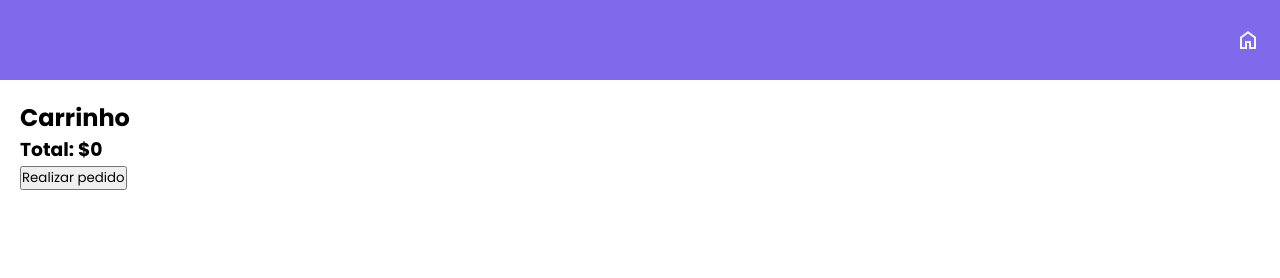
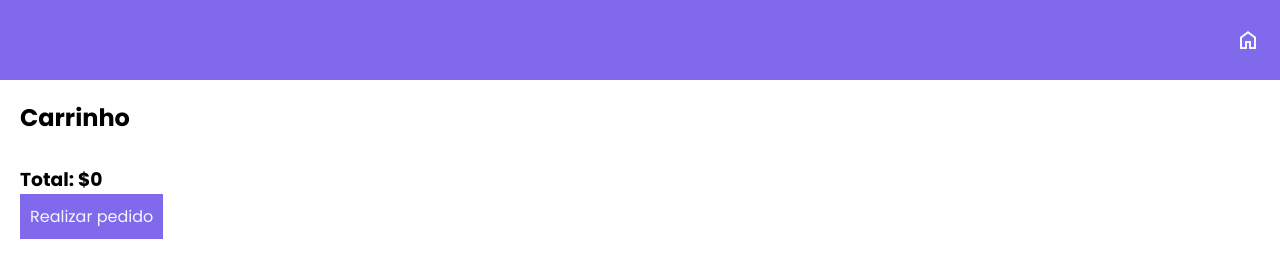
Before and after one commit to kau-menezes/apt-man-exer01, a plain HTML site: page Carrinho/carrinho.html in a window 1280 px wide. Drawn offline with nearby package versions, Linux system fonts and the light colour scheme.

Commit message:
feat: cart styling

```diff
--- a/Carrinho/carrinho.html
+++ b/Carrinho/carrinho.html
@@ -25,7 +25,7 @@
         <h1>Carrinho</h1>
         <div id="lista"></div>
         <h3 id="total"></h3>
-        <button onclick="gerarDocumentoWord()">Realizar pedido</button>
+        <button id="gerar-pedido" onclick="gerarDocumentoWord()">Realizar pedido</button>
       </section>
       <div id="pedido">
         <p>Pedido gerado com sucesso</p>
--- a/Carrinho/script.js
+++ b/Carrinho/script.js
@@ -20,8 +20,8 @@ $(document).ready(function () {
     $.each(carrinho, function (index, item) {
       // Cria um elemento de lista para cada item
       const listItem = $("<li>").text(
-        `${item.descricao} - Preço: $${item.preco.toFixed(2)}`
-      );
+        `${item.nome} - R$ ${item.preco.toFixed(2)}`
+      )
 
       // Cria um botão de remoção
       const removeButton = $("<button>")
--- a/Carrinho/style.css
+++ b/Carrinho/style.css
@@ -74,3 +74,37 @@ main {
     color: #ffff;
     font-size: 1.4rem;
   }
+
+button {
+    border: none;
+    margin: 0;
+    padding: 0;
+    width: auto;
+    overflow: visible;
+    background-color: transparent;
+    font: inherit;
+}
+
+button:hover {
+    cursor: pointer;
+}
+
+li {
+    list-style: none;
+}
+
+h1 {
+    margin-bottom: 30px;
+}
+
+#total {
+    margin-top: 30px;
+}
+
+
+#gerar-pedido {
+    padding: 10px;
+    background: rgb(129, 105, 235);
+    color: aliceblue;
+
+}
```
